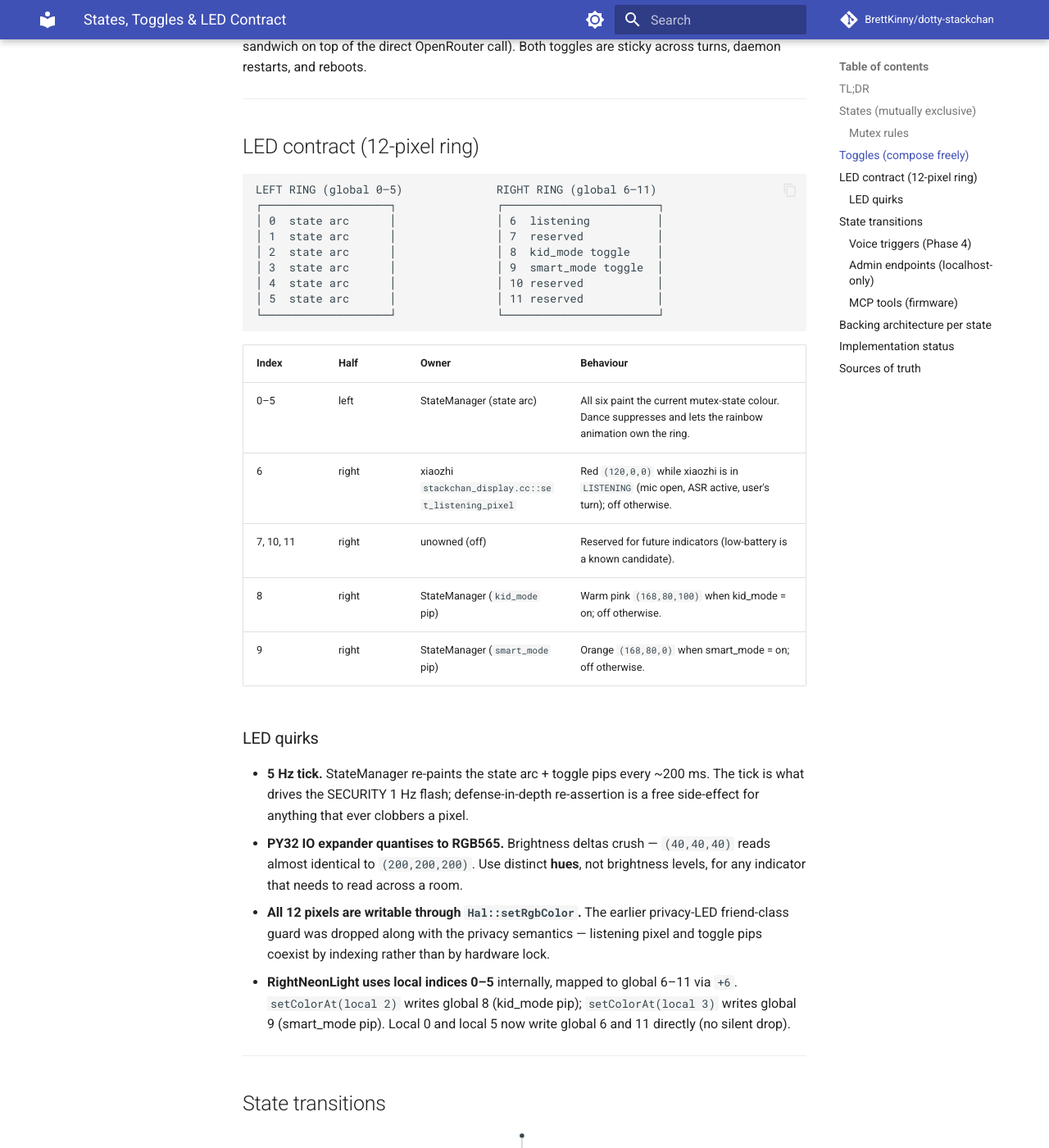
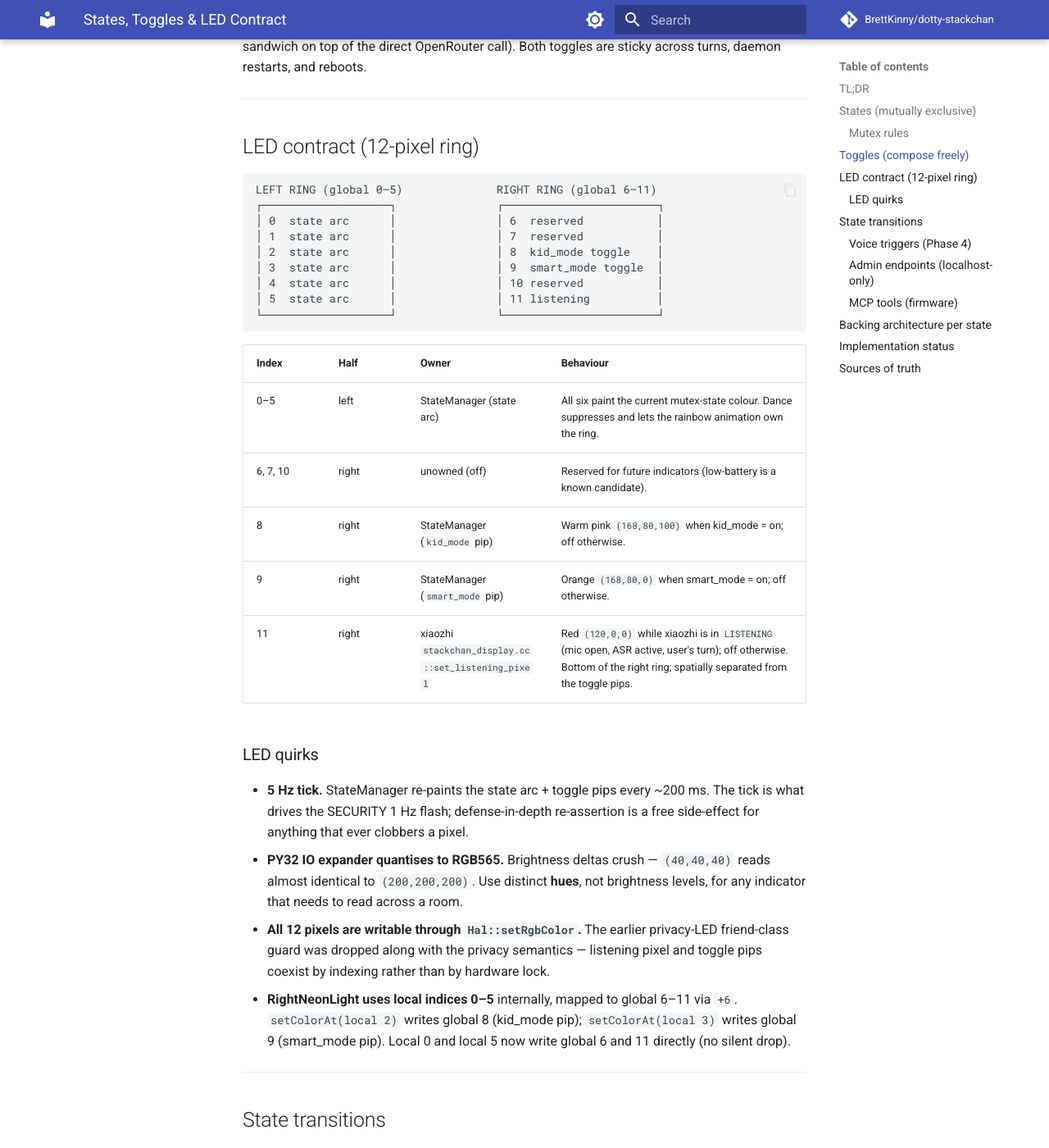
Before and after one commit to BrettKinny/dotty-stackchan, an MkDocs documentation site: the page built from docs/modes.md, in a window 1280 px wide and 1400 px high, scrolled down 2720 px. Shown: the whole window at 82% size. Built offline with MkDocs 1.6.1 and Material for MkDocs 9.7.7, drawn with Linux system fonts in a browser that asks for light colours; comment, search, counter and statistics services are not loaded; the version menu is left out; some of the changed text lies outside the part shown.

Commit message:
docs: listening pixel relocated from right 6 to right 11
Mirrors the firmware change (bench feedback 2026-04-28). Bottom of the
right ring keeps the listening signal spatially separated from the
toggle pips at 8/9.

Co-Authored-By: Claude Opus 4.7 (1M context) <noreply@anthropic.com>

````diff
--- a/docs/modes.md
+++ b/docs/modes.md
@@ -67,22 +67,22 @@ Toggles compose: `kid_mode = on` AND `smart_mode = on` is valid (bridge applies
 ```
 LEFT RING (global 0–5)              RIGHT RING (global 6–11)
 ┌───────────────────┐               ┌───────────────────────┐
-│ 0  state arc      │               │ 6  listening          │
+│ 0  state arc      │               │ 6  reserved           │
 │ 1  state arc      │               │ 7  reserved           │
 │ 2  state arc      │               │ 8  kid_mode toggle    │
 │ 3  state arc      │               │ 9  smart_mode toggle  │
 │ 4  state arc      │               │ 10 reserved           │
-│ 5  state arc      │               │ 11 reserved           │
+│ 5  state arc      │               │ 11 listening          │
 └───────────────────┘               └───────────────────────┘
 ```
 
 | Index | Half | Owner | Behaviour |
 |---|---|---|---|
 | 0–5 | left | StateManager (state arc) | All six paint the current mutex-state colour. Dance suppresses and lets the rainbow animation own the ring. |
-| 6 | right | xiaozhi `stackchan_display.cc::set_listening_pixel` | Red `(120,0,0)` while xiaozhi is in `LISTENING` (mic open, ASR active, user's turn); off otherwise. |
-| 7, 10, 11 | right | unowned (off) | Reserved for future indicators (low-battery is a known candidate). |
+| 6, 7, 10 | right | unowned (off) | Reserved for future indicators (low-battery is a known candidate). |
 | 8 | right | StateManager (`kid_mode` pip) | Warm pink `(168,80,100)` when kid_mode = on; off otherwise. |
 | 9 | right | StateManager (`smart_mode` pip) | Orange `(168,80,0)` when smart_mode = on; off otherwise. |
+| 11 | right | xiaozhi `stackchan_display.cc::set_listening_pixel` | Red `(120,0,0)` while xiaozhi is in `LISTENING` (mic open, ASR active, user's turn); off otherwise. Bottom of the right ring; spatially separated from the toggle pips. |
 
 ### LED quirks
 
````
Also changed, not shown: other parts of docs/modes.md (+1 -1 lines), README.md (+1 -1 lines).
